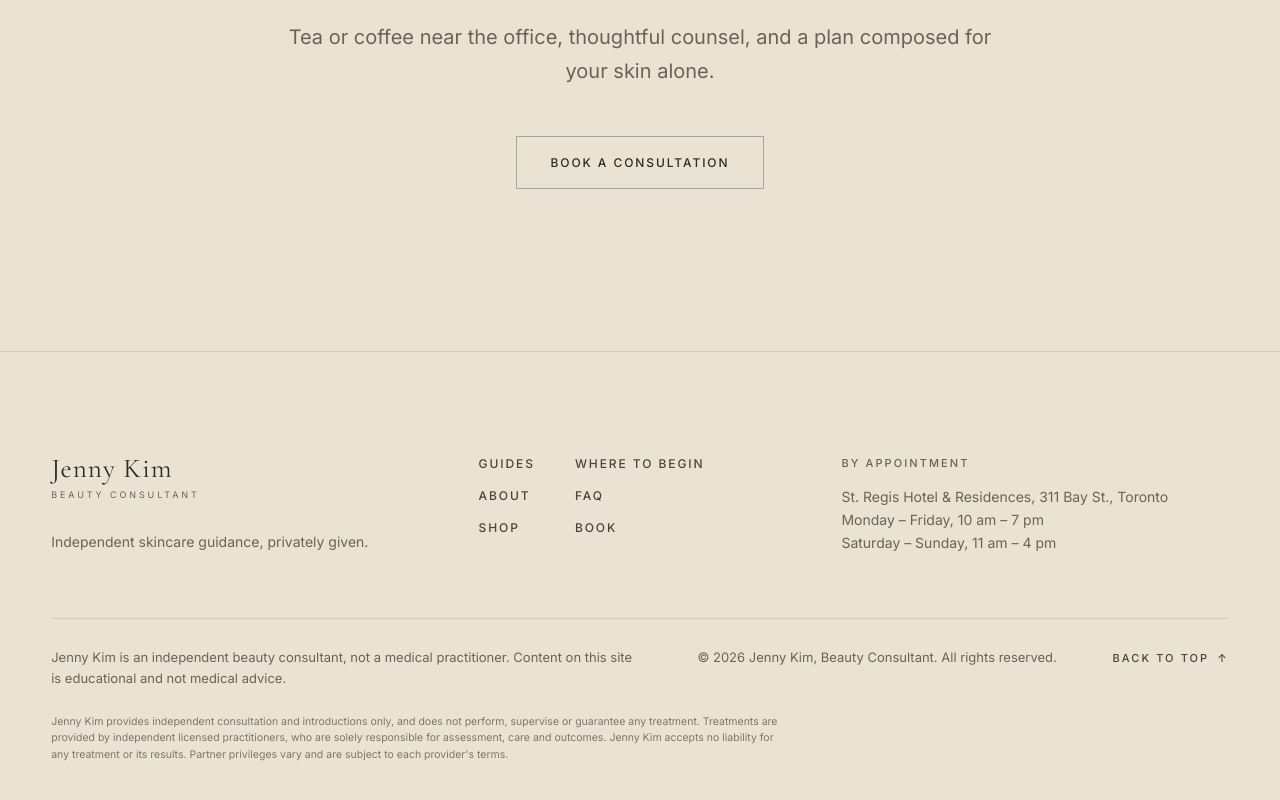
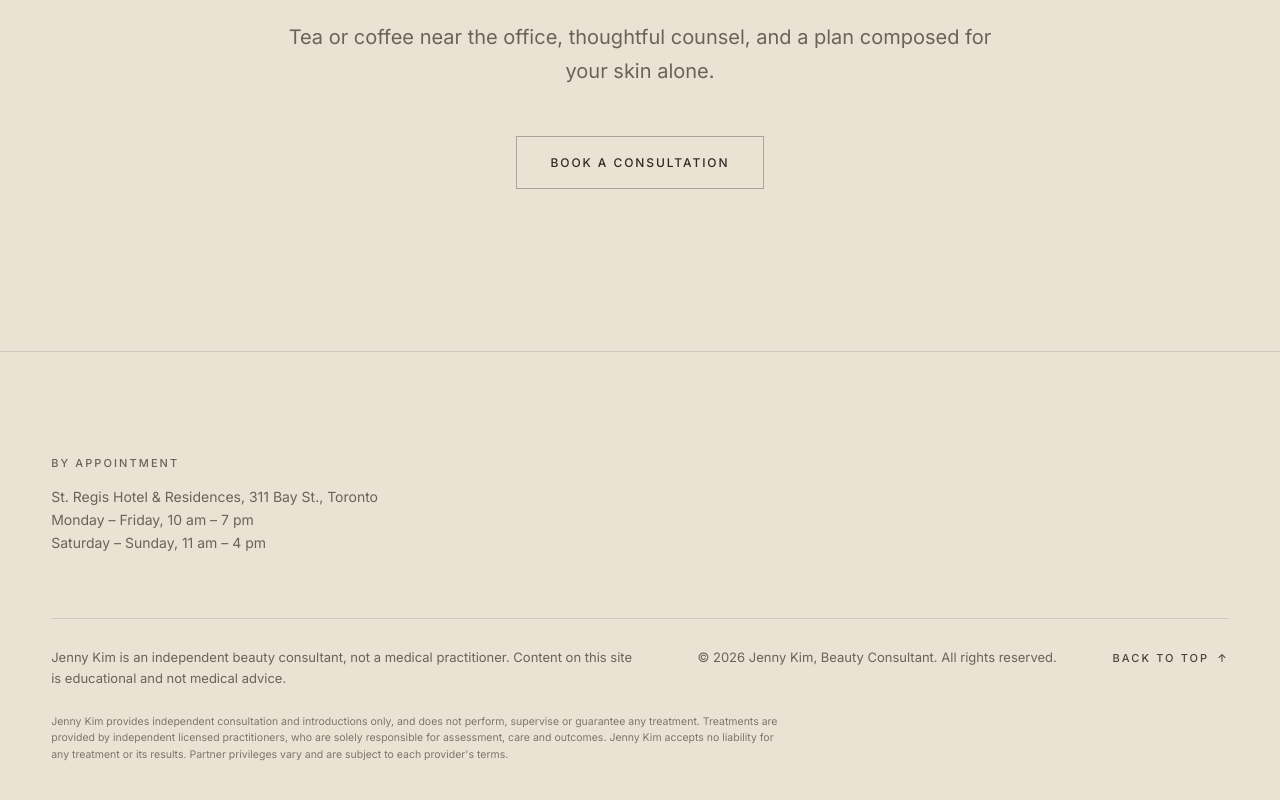
Before and after one commit to kyungleekim92-cmd/jenny-kim-beauty, a Next.js app: page / in a window 1280 px wide. Shown: the part 3835-4635 px from the top of the page. Built offline with nearby package versions, Linux system fonts and the light colour scheme.

Commit message:
Footer: remove brand block and nav links, keep hours/legal

```diff
--- a/app/animations.css
+++ b/app/animations.css
@@ -575,7 +575,7 @@ fieldset.form-group + fieldset.form-group { margin-top: 56px; }
 
 /* ---------- footer ---------- */
 .footer { padding: clamp(64px, 8vw, 104px) 0 40px; }
-.footer-grid { display: grid; grid-template-columns: 1.2fr 1fr 1.2fr; gap: 40px; }
+.footer-grid { display: grid; grid-template-columns: minmax(0, 560px); gap: 40px; }
 .footer-wordmark { font-family: var(--font-serif), serif; font-size: 1.7rem; letter-spacing: 0.04em; text-decoration: none; line-height: 1.1; display: inline-block; }
 .footer-wordmark small { display: block; font-family: var(--font-sans), sans-serif; font-size: 9px; letter-spacing: 0.32em; text-transform: uppercase; color: var(--muted); margin-top: 6px; }
 .footer-nav { display: grid; grid-template-columns: repeat(2, max-content); column-gap: 40px; row-gap: 12px; align-content: start; }
--- a/components/Footer.tsx
+++ b/components/Footer.tsx
@@ -1,7 +1,5 @@
-import Link from "next/link";
 import { site, VENUE_LINE } from "@/lib/site";
-import { navHref, navItems } from "@/lib/nav";
-import { localePath, type Lang } from "@/lib/i18n";
+import type { Lang } from "@/lib/i18n";
 
 // Hardcoded on purpose: calling new Date() during render breaks Next 16 prerendering.
 // Bump each January.
@@ -9,7 +7,6 @@ const YEAR = 2026;
 
 const copy = {
   en: {
-    tagline: site.tagline,
     byAppointment: "By appointment",
     venue: VENUE_LINE,
     legal:
@@ -20,7 +17,6 @@ const copy = {
       "Jenny Kim provides independent consultation and introductions only, and does not perform, supervise or guarantee any treatment. Treatments are provided by independent licensed practitioners, who are solely responsible for assessment, care and outcomes. Jenny Kim accepts no liability for any treatment or its results. Partner privileges vary and are subject to each provider's terms.",
   },
   ko: {
-    tagline: "토론토의 독립 스킨케어 상담. 당신만을 위한 1:1 프라이빗 상담.",
     byAppointment: "예약제 운영 (토론토 시간)",
     venue: `${site.venue.building}, ${site.venue.address}, 토론토`,
     legal:
@@ -38,22 +34,6 @@ export default function Footer({ lang }: { lang: Lang }) {
     <footer className="band-cream2 hairline-top footer">
       <div className="wrap">
         <div className="footer-grid">
-          <div>
-            <Link href={localePath(lang, "/")} className="footer-wordmark">
-              {site.brand}
-              <small>{site.brandLine}</small>
-            </Link>
-            <p className="footer-address mt-2">{t.tagline}</p>
-          </div>
-
-          <nav className="footer-nav" aria-label="Footer">
-            {navItems(lang).map((item) => (
-              <a key={item.href} href={navHref(item.href, false, lang)} className="underline-draw">
-                {item.label}
-              </a>
-            ))}
-          </nav>
-
           <div>
             <p className="eyebrow">{t.byAppointment}</p>
             <p className="footer-address mt-1">{t.venue}</p>
```
